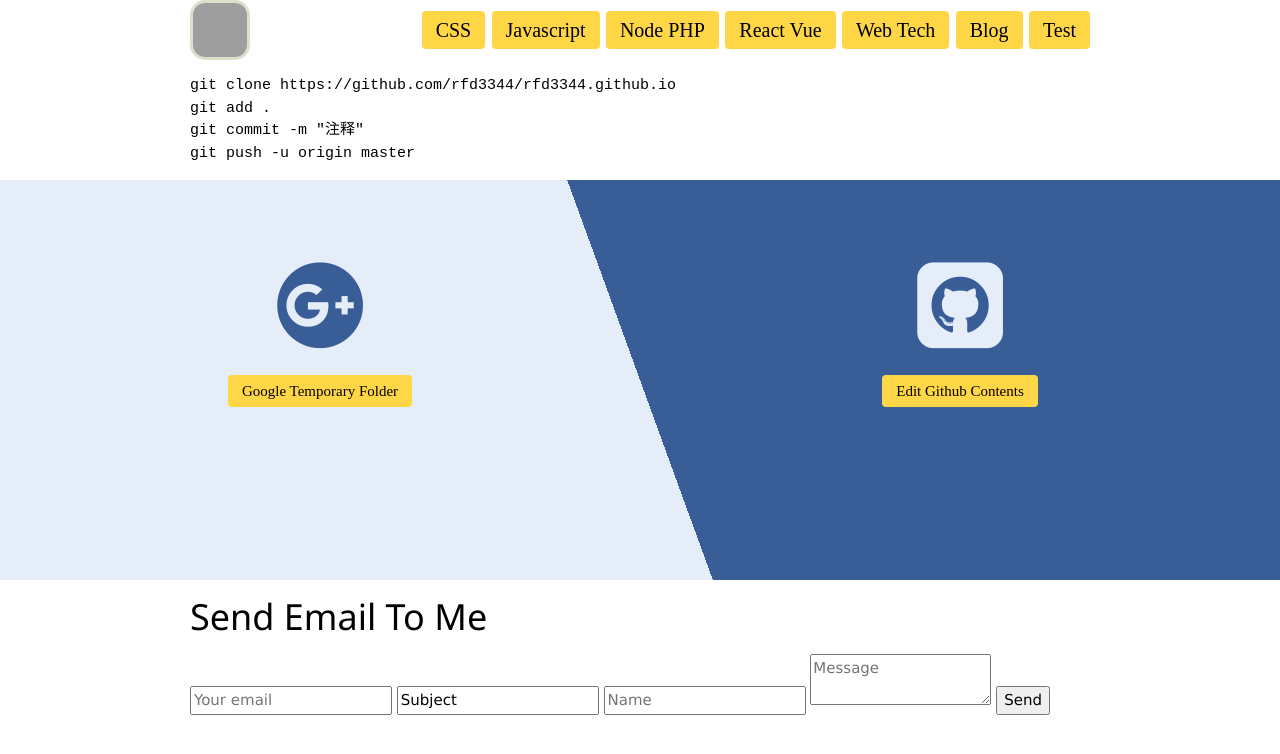
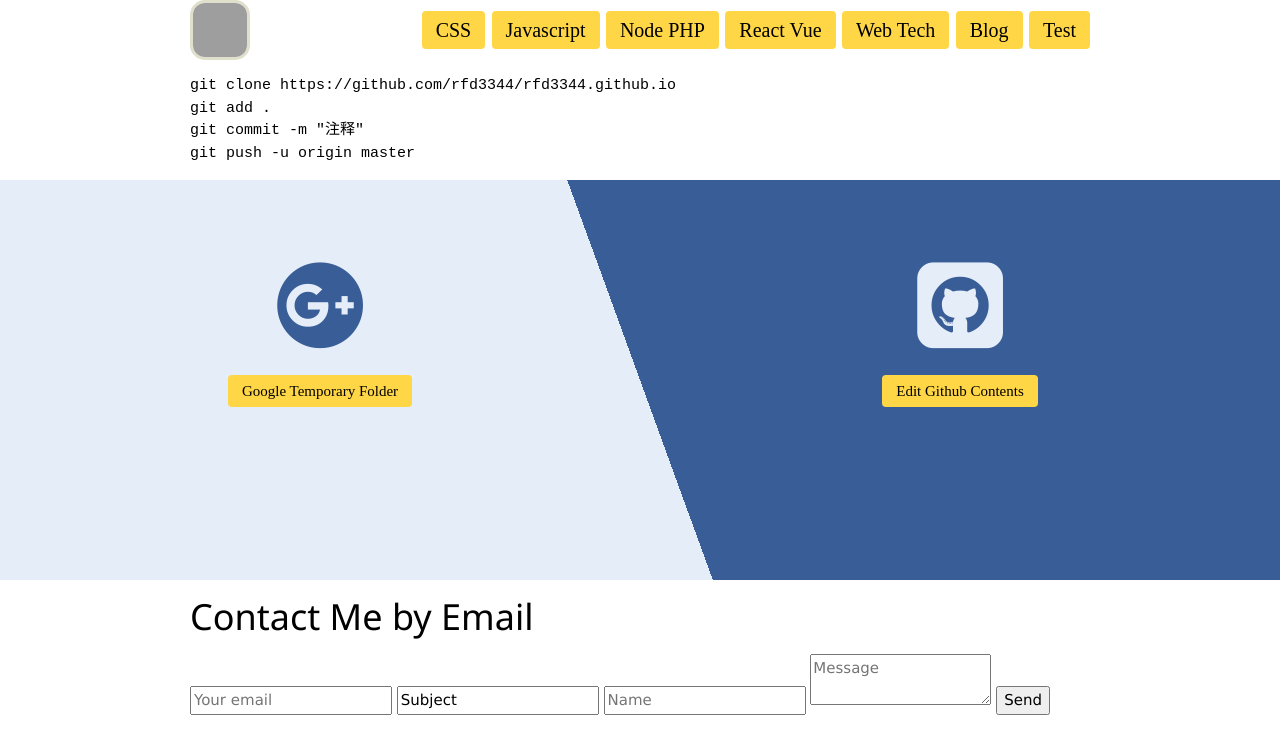
Before and after one commit to rfd3344a/rfd3344.github.io, a Jekyll site: the page built from index.html, in a window 1280 px wide. Shown: the top 754 px of the page. Built offline with Jekyll 4.4.1, drawn with Linux system fonts in a browser that asks for light colours; some web fonts are replaced; grey boxes are pictures that could not be loaded.

Commit message:
Update index.html

```diff
--- a/index.html
+++ b/index.html
@@ -26,14 +26,12 @@ git push -u origin master
 
 </section>
 
-<section>
-   <h1> Send Email To Me</h1>
+<section id="ContactForm">
+   <h1> Contact Me by Email</h1>
    <form action="https://formspree.io/rfd3344@gmail.com"  method="POST">
       <input type="hidden" name="_next" value="https://rfd3344.github.io/index.html" />
-    <input type="hidden" name="_language" value="zh-CN" />
+      <input type="hidden" name="_language" value="en" />
       <input type="hidden" name="_format" value="plain" />
-
-
 
       <input type="text" name="_replyto" placeholder="Your email" />
       <input  name="_subject" value="Subject" />
@@ -41,8 +39,6 @@ git push -u origin master
       <textarea  type="text" name="Message" placeholder="Message" ></textarea>
       <input type="submit" value="Send">
    </form>
-
-
 </section>
 
 </div>
```
Lines whose indentation alone changed are shown as unchanged.
